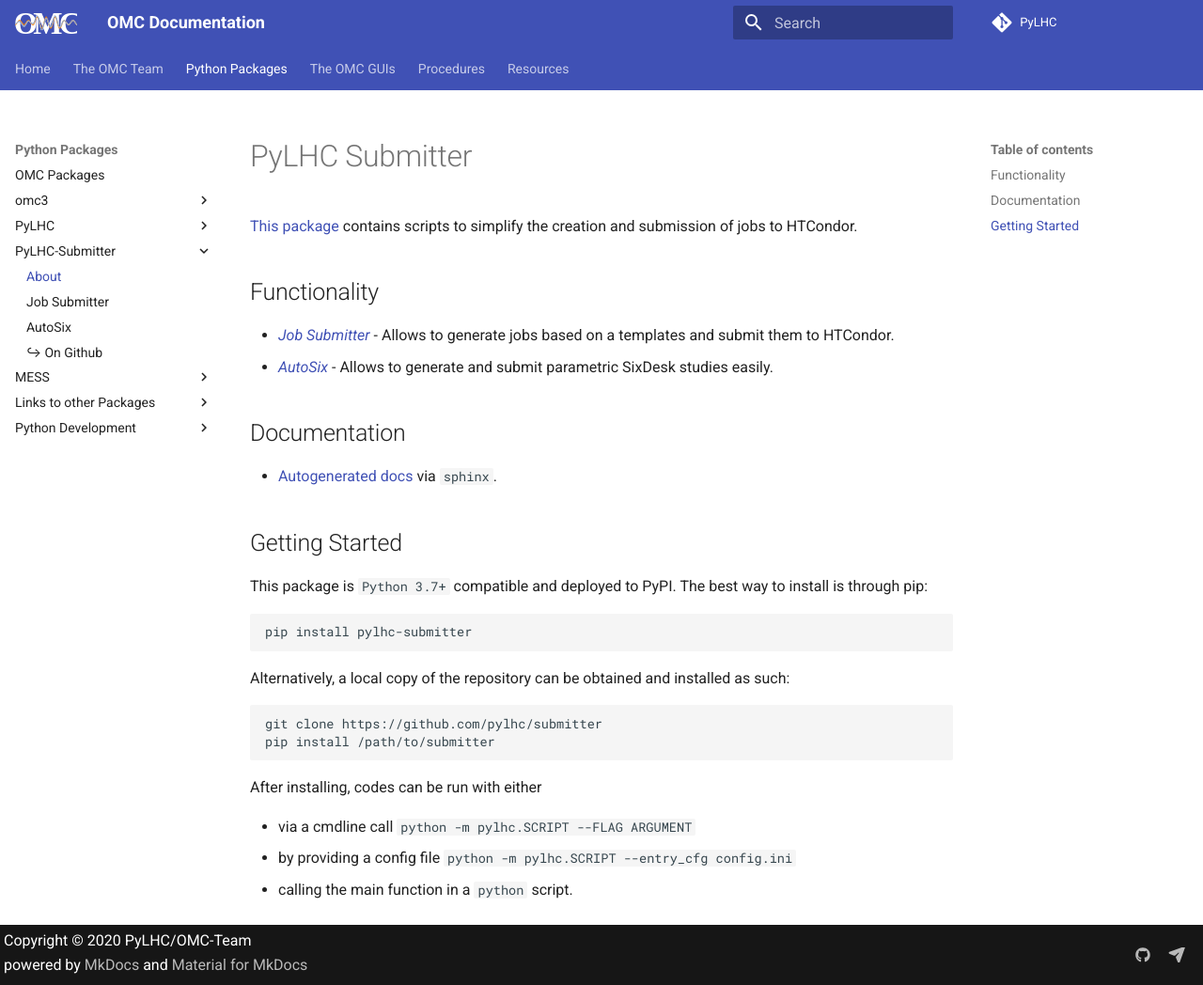
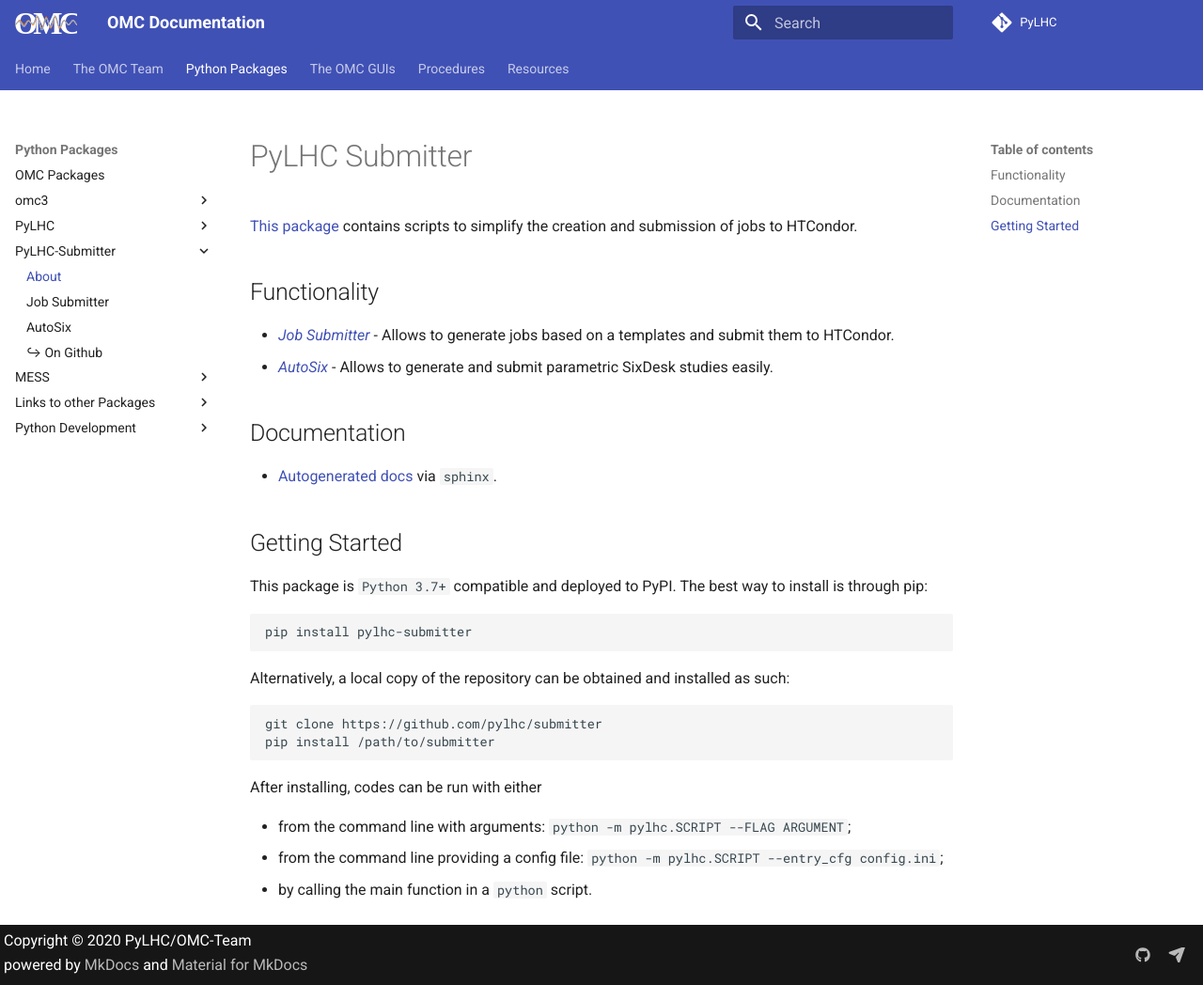
Before and after one commit to pylhc/pylhc.github.io, an MkDocs documentation site: the page built from docs/packages/pylhcsubmitter/about.md, in a window 1280 px wide and 1048 px high. Shown: the whole window at 94% size. Built offline with MkDocs 1.6.1 and Material for MkDocs 9.7.7, drawn with Linux system fonts in a browser that asks for light colours.

Commit message:
fixes to about.md

```diff
--- a/docs/packages/pylhcsubmitter/about.md
+++ b/docs/packages/pylhcsubmitter/about.md
@@ -4,12 +4,12 @@
 
 ## Functionality
 
-- [*Job Submitter*](job_submitter) - Allows to generate jobs based on a templates and submit them to HTCondor.
-- [*AutoSix*](autosix) - Allows to generate and submit parametric SixDesk studies easily.
+- [*Job Submitter*](job_submitter.md) - Allows to generate jobs based on a templates and submit them to HTCondor.
+- [*AutoSix*](autosix.md) - Allows to generate and submit parametric SixDesk studies easily.
 
 ## Documentation
 
-- [Autogenerated docs][documentation] via ``sphinx``.
+- [Autogenerated docs][documentation] via `sphinx`.
 
 ## Getting Started
 
@@ -29,9 +29,9 @@
 
 After installing, codes can be run with either
 
-- via a cmdline call `python -m pylhc.SCRIPT --FLAG ARGUMENT`
-- by providing a config file `python -m pylhc.SCRIPT --entry_cfg config.ini`
-- calling the main function in a `python` script.
+- from the command line with arguments: `python -m pylhc.SCRIPT --FLAG ARGUMENT`;
+- from the command line providing a config file: `python -m pylhc.SCRIPT --entry_cfg config.ini`;
+- by calling the main function in a `python` script.
 
 [repo]: https://github.com/pylhc/submitter
 [documentation]: https://pylhc.github.io/submitter/
```
